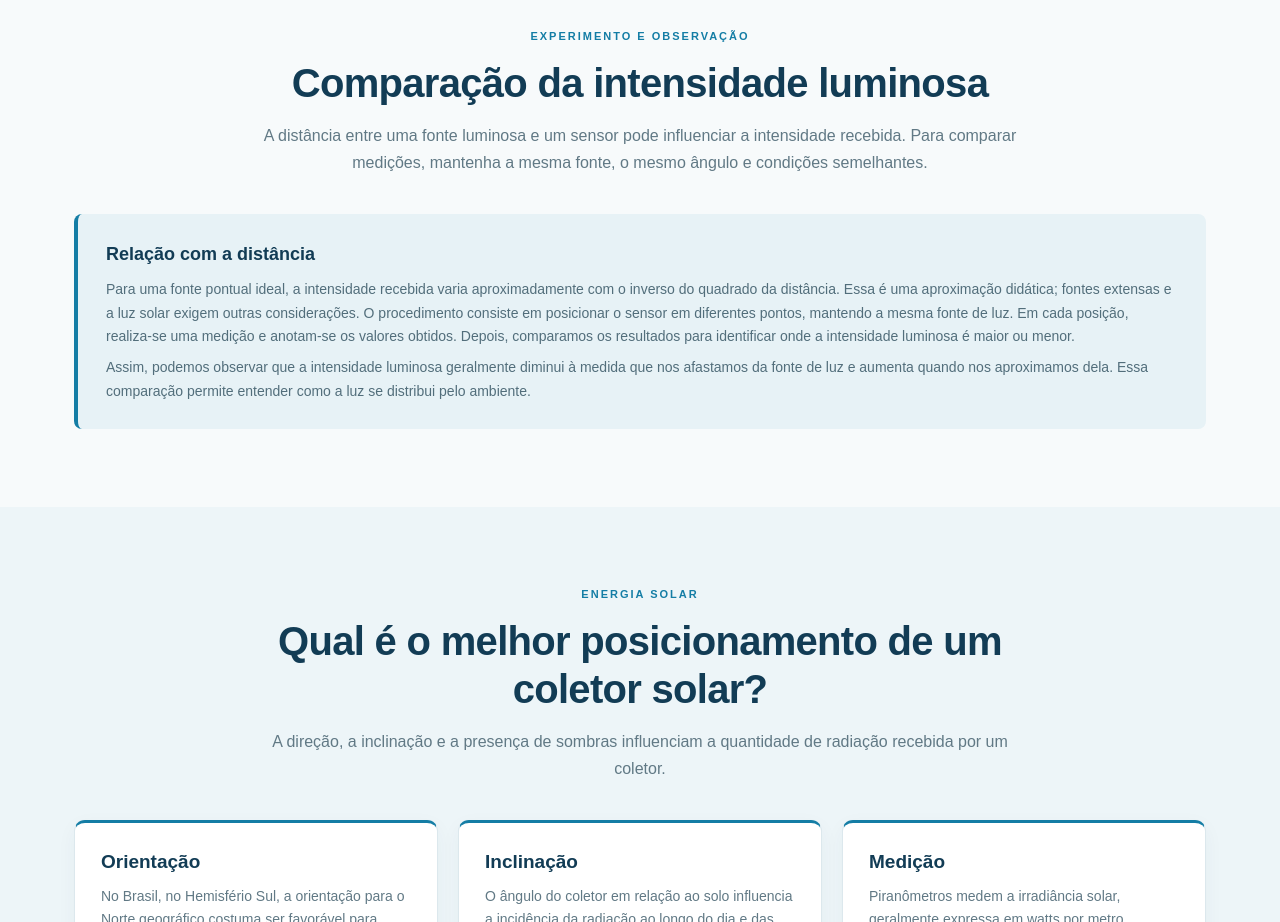
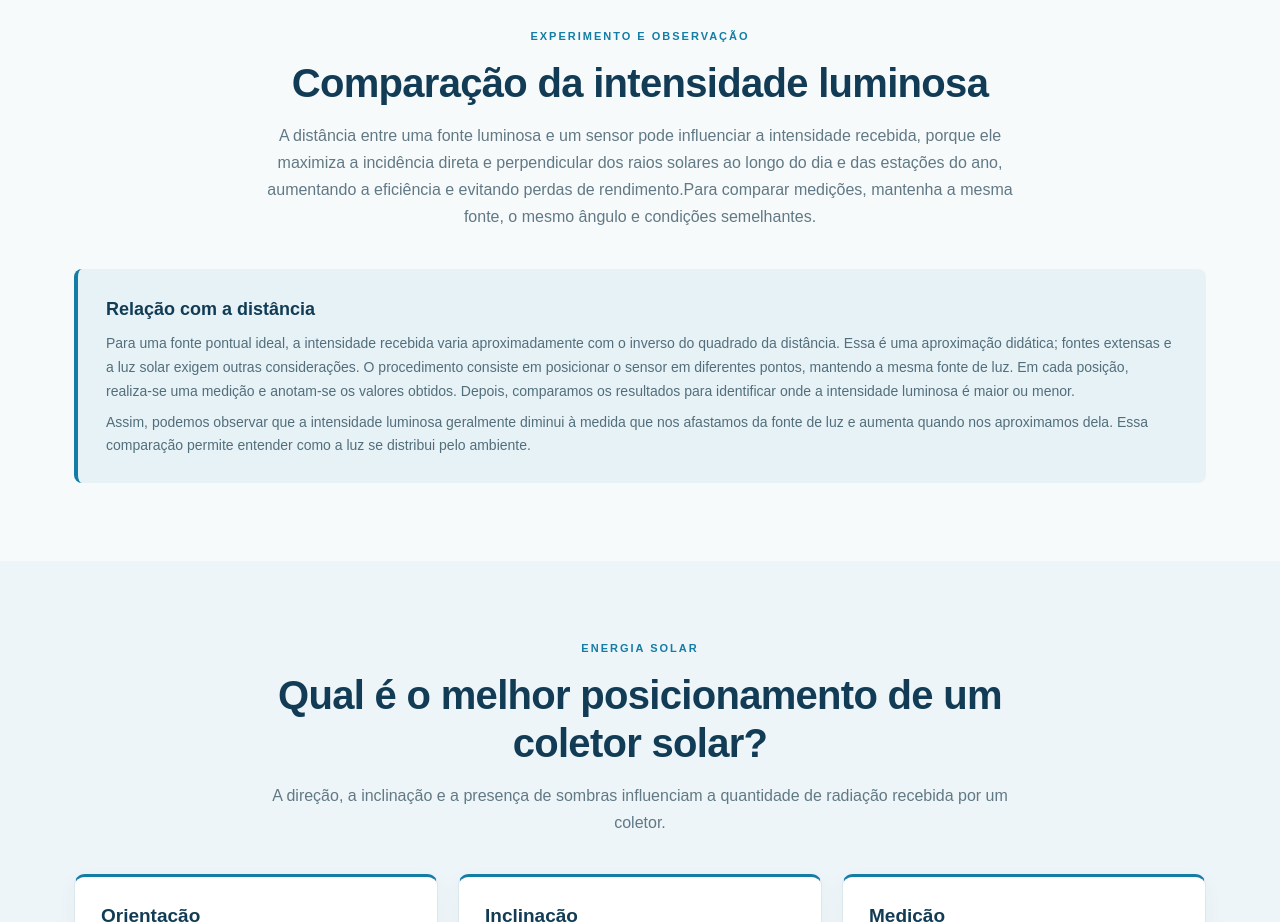
Before and after one commit to deboraboaventurasantos/Projeto-Integrador-3tri, a plain HTML site: page index.html in a window 1280 px wide. Shown: the part 3640-4562 px from the top of the page. Drawn offline with Linux system fonts and the light colour scheme.

Commit message:
Update index.html

```diff
--- a/index.html
+++ b/index.html
@@ -170,7 +170,7 @@ Quando a luz incide sobre o material semicondutor, ela excita os elétrons dentr
       <div class="section-heading">
         <p class="eyebrow">EXPERIMENTO E OBSERVAÇÃO</p>
         <h2>Comparação da intensidade luminosa</h2>
-        <p>A distância entre uma fonte luminosa e um sensor pode influenciar a intensidade recebida. Para comparar medições, mantenha a mesma fonte, o mesmo ângulo e condições semelhantes.</p>
+        <p>A distância entre uma fonte luminosa e um sensor pode influenciar a intensidade recebida, porque ele maximiza a incidência direta e perpendicular dos raios solares ao longo do dia e das estações do ano, aumentando a eficiência e evitando perdas de rendimento.Para comparar medições, mantenha a mesma fonte, o mesmo ângulo e condições semelhantes.</p>
       </div>
       <div class="note-panel">
         <h3>Relação com a distância</h3>
```
